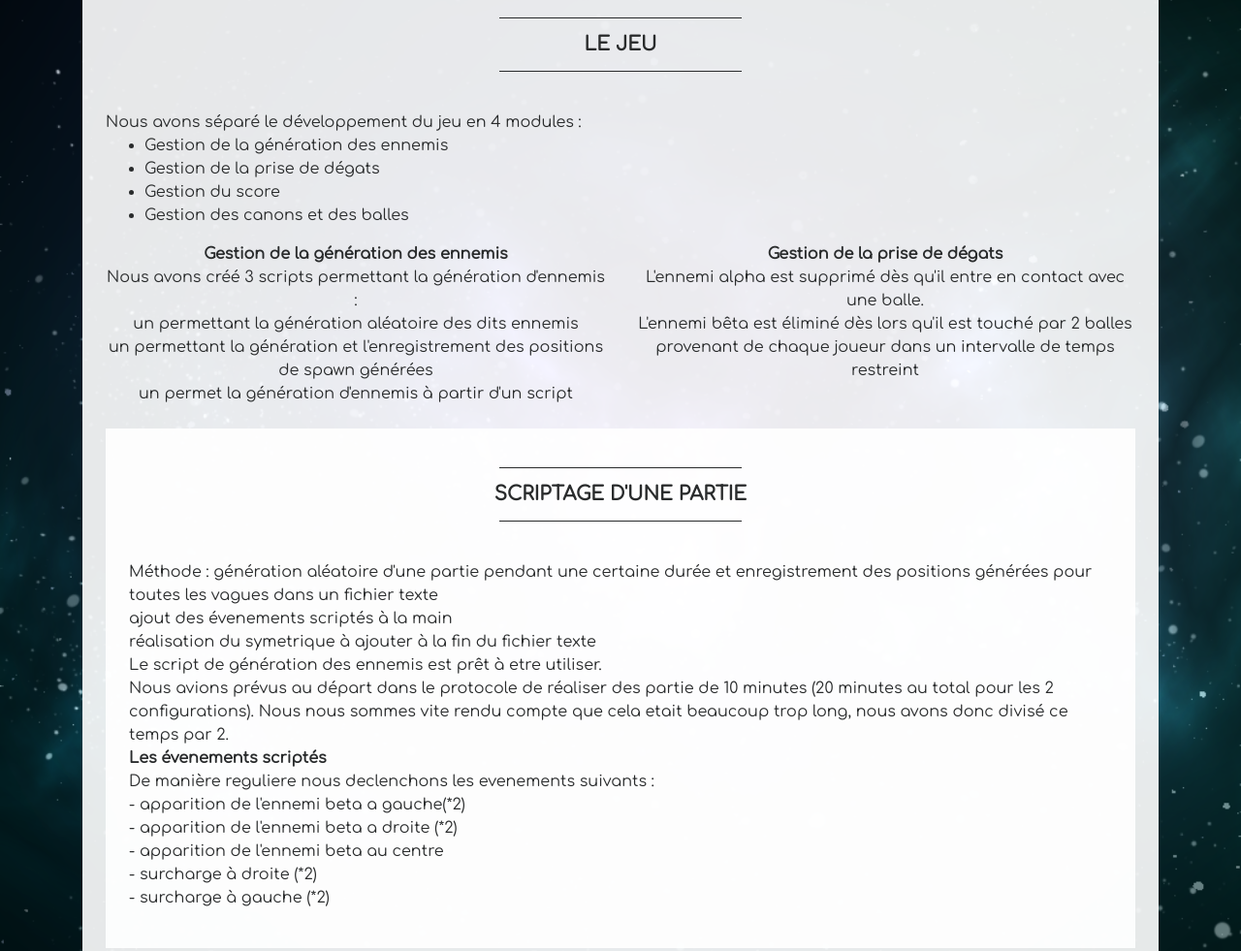
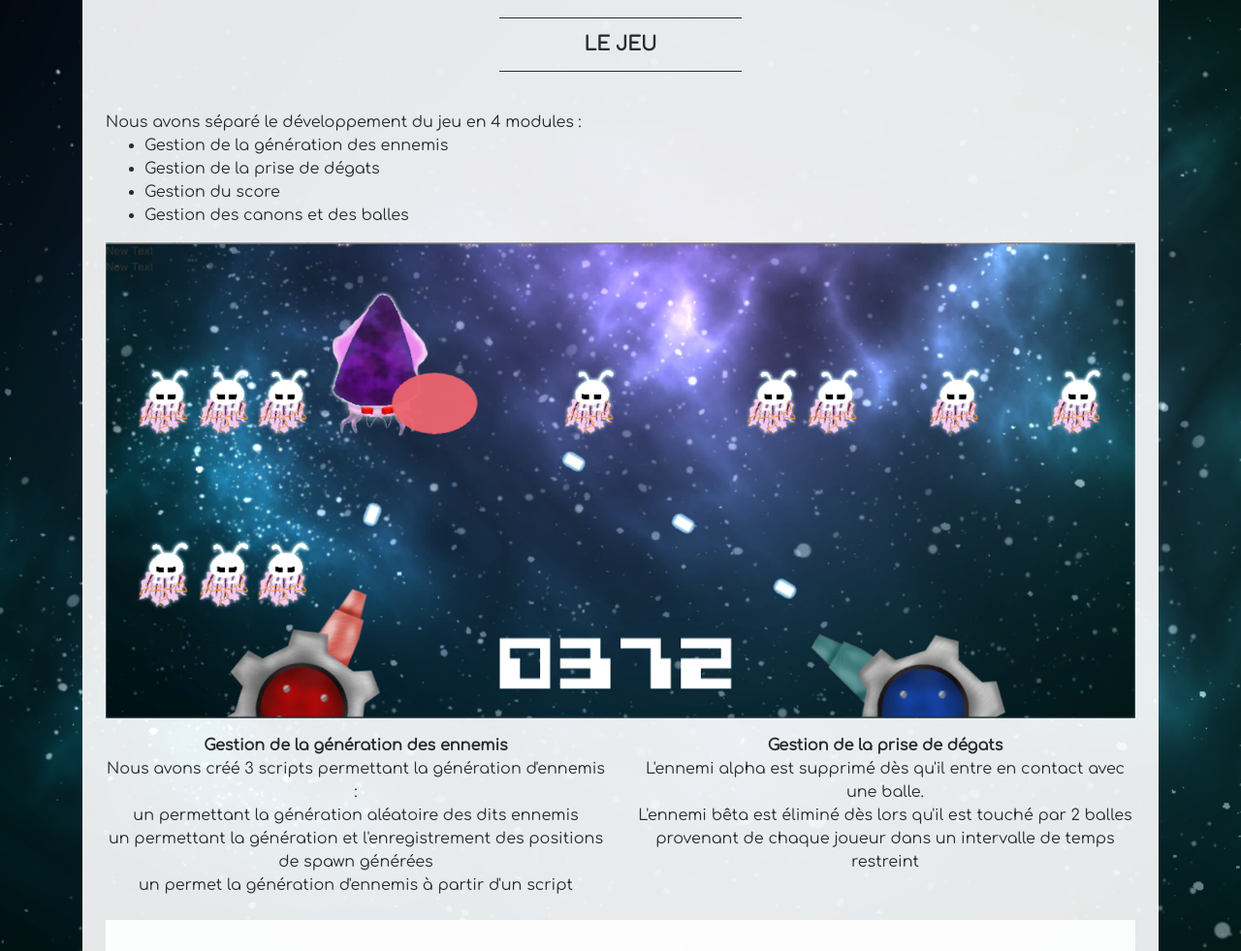
Before and after one commit to LouisHache/Site-Space-Invaders, a PHP site: page /developpement.php in a window 1280 px wide. Shown: the part 1303-2284 px from the top of the page at 97% size. Run offline with PHP 8.4, Linux system fonts and the light colour scheme.

Commit message:
:turtle:

```diff
--- a/developpement.php
+++ b/developpement.php
@@ -65,6 +65,8 @@
 				<li>Gestion du score</li>
 				<li>Gestion des canons et des balles</li>
 			</ul>
+			<img src="images/imageJeu.png" alt="screenshot" class="img-center img-fluid">
+			<br>
 			<p>
 			<div class = "row">
 				<div class="col-lg-6">
```
